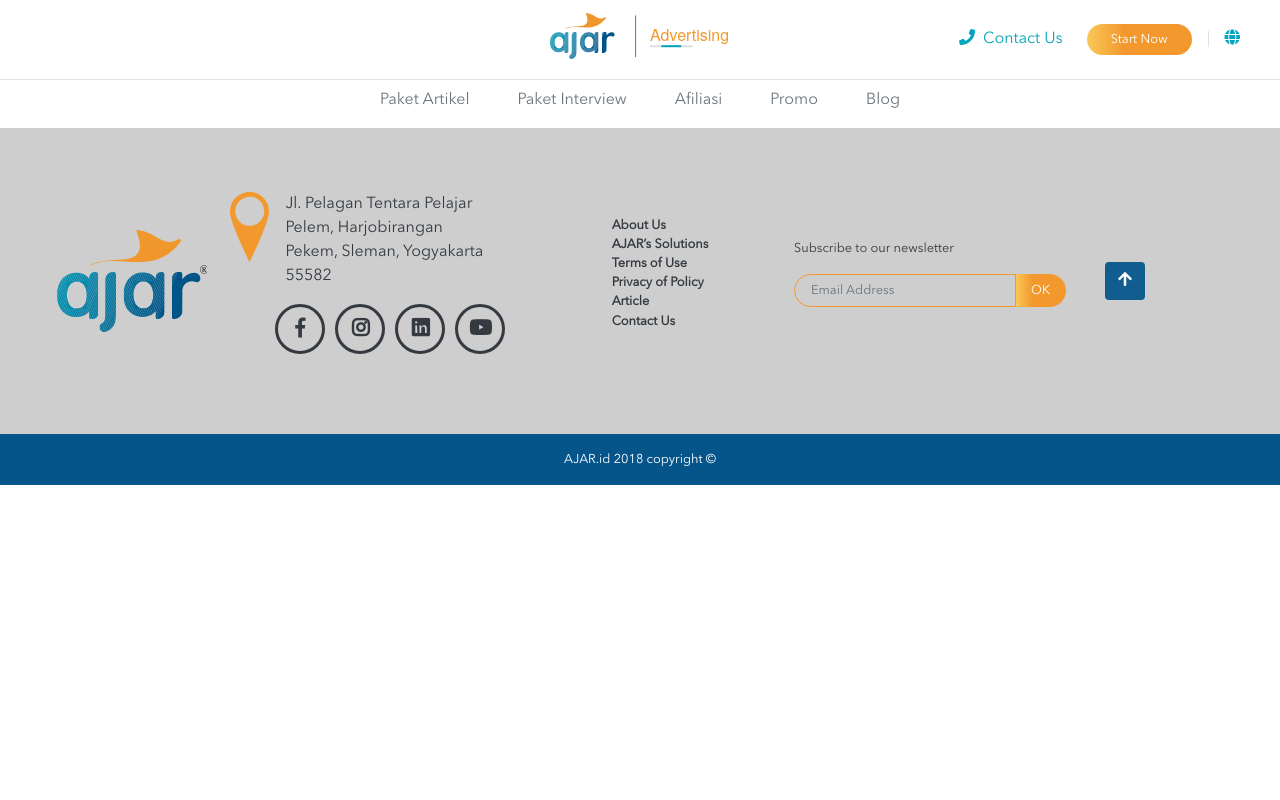
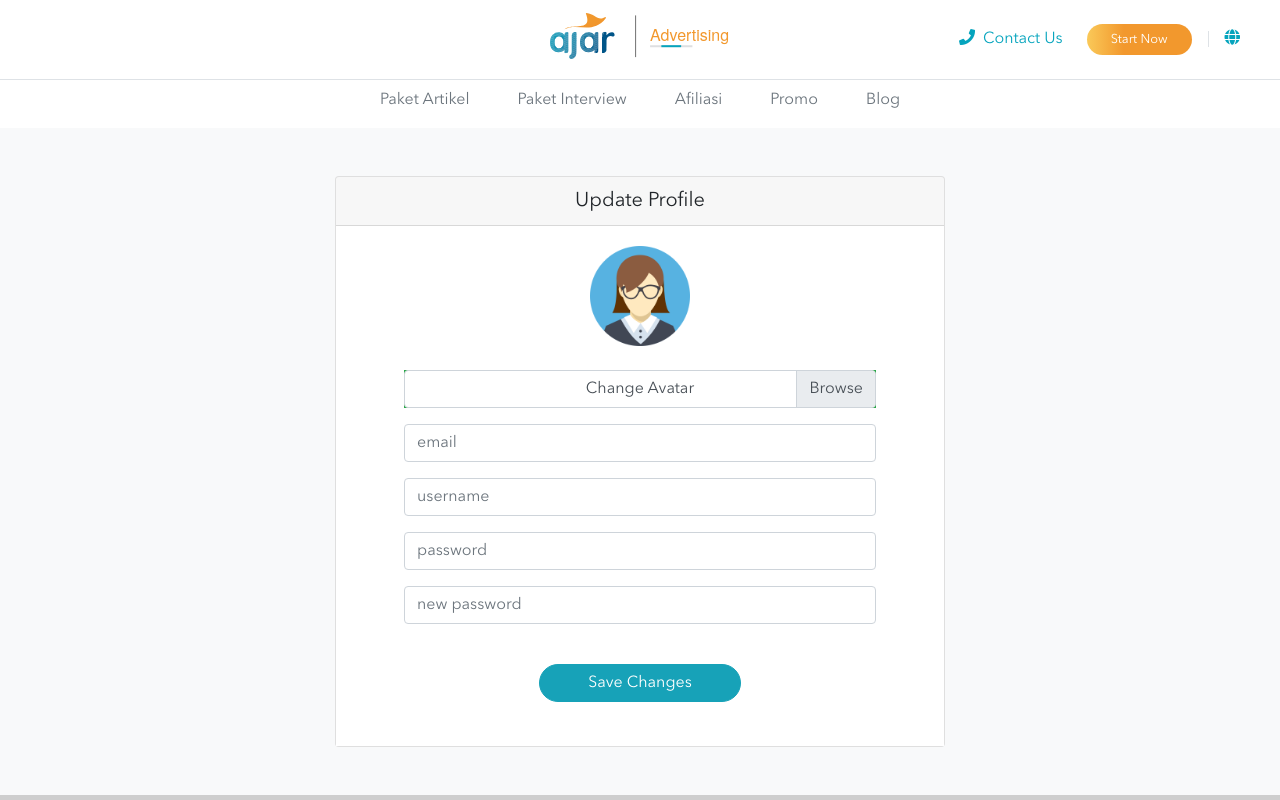
Before and after one commit to masaditya/react-redux-advertising, a React (Create React App) app: page /profile in a window 1280 px wide. Shown: the top 800 px of the page. Built offline with nearby package versions, Linux system fonts and the light colour scheme.

Commit message:
update::profile and sticky navbar

```diff
--- a/src/components/AppRouter/index.jsx
+++ b/src/components/AppRouter/index.jsx
@@ -9,6 +9,7 @@ import { Faq } from '../../container/Faq'
 import { Contact } from '../../container/Contact'
 import Payment from '../../container/Payment'
 import { Dashboard } from '../../container/admin/Dashboard'
+import { Profile } from '../../container/admin/Profile'
 
 export const AppRouter = () => {
     return (
@@ -22,6 +23,7 @@ export const AppRouter = () => {
             <Route path='/contact' component={Contact} />
             <Route path='/payment' component={Payment} />
             <Route path='/dashboard' component={Dashboard} />
+            <Route path='/profile' component={Profile} />
         </div>
     )
 }
--- a/src/components/Banner/index.jsx
+++ b/src/components/Banner/index.jsx
@@ -10,6 +10,5 @@ export const Banner = (props) => {
                 <h4 className="mr-5 mt-4">Eager to learn more about DAN or simply want to say hello? Get in touch and we’ll be happy to answer all your questions.</h4>
             </div>
         </div>
-
     )
 }
--- a/src/components/Header/NavigationComponents.jsx
+++ b/src/components/Header/NavigationComponents.jsx
@@ -1,7 +1,31 @@
 import React from 'react'
 import { Link } from 'react-router-dom'
+import { Component } from 'react'
+import './headerStyle.css'
 
-export const NavigationComponents = () => {
+export default class NavigationComponents extends Component {
+
+    componentDidMount() {
+        window.onscroll = function () { myFunction() };
+
+        var navbar = document.getElementById("myHeader");
+        var sticky = navbar.offsetTop;
+
+        function myFunction() {
+            if (window.pageYOffset >= sticky) {
+                navbar.classList.add("sticky")
+                navbar.classList.add("shadow-sm")
+            } else {
+                navbar.classList.remove("sticky");
+                navbar.classList.remove("shadow-sm")
+            }
+        }
+    }
+
+
+
+    render() {
+
         return (
             <div id="myHeader" className="nav-scroller py-1 mb-2 border-top blog-header border-2">
                 <nav className="nav d-flex justify-content-center ">
@@ -14,3 +38,4 @@ export const NavigationComponents = () => {
             </div>
         )
     }
+}
--- /dev/null
+++ b/src/components/Header/headerStyle.css
@@ -0,0 +1,7 @@
+.sticky {
+    position: fixed;
+    top: 0;
+    width: 100%;
+    z-index: 1000;
+    background-color: #ebebeb;
+}
--- a/src/components/Header/index.jsx
+++ b/src/components/Header/index.jsx
@@ -1,10 +1,12 @@
 import React, { Component } from 'react'
 import { connect } from 'react-redux'
 import HeaderComponent from './HeaderComponent'
-import { NavigationComponents } from './NavigationComponents'
+import NavigationComponents from './NavigationComponents'
 
 export class Header extends Component {
     render() {
+
+        console.log(this.props.location);
         return (
             <div>
                 <HeaderComponent />
--- /dev/null
+++ b/src/container/admin/Profile/index.jsx
@@ -0,0 +1,42 @@
+import React, { Component } from 'react'
+import { connect } from 'react-redux'
+
+export class Profile extends Component {
+    render() {
+        return (
+            <div className="bg-light">
+                <div className="container w-50 py-5">
+                    <div className="card mx-auto">
+                        <h5 className="card-header text-center">Update Profile</h5>
+                        <div className="card-body bg-white text-center">
+                            <img width={100} src={require('../../../assets/img/avatar.png')} alt="profile-image" />
+                            <div className="px-5 my-4">
+                                <div className="custom-file bg-success">
+                                    <input id="image-profile" className=" custom-file-input" type="file" name="image" />
+                                    <label htmlFor="image-profile" className="custom-file-label">Change Avatar</label>
+                                </div>
+                                <div className="form-group">
+                                    <input type="text" className="form-control my-3" name="email" id="email" aria-describedby="helpId" placeholder="email" />
+                                    <input type="text" className="form-control my-3" name="username" id="username" aria-describedby="helpId" placeholder="username" />
+                                    <input type="password" className="form-control my-3" name="password" id="password" aria-describedby="helpId" placeholder="password" />
+                                    <input type="password" className="form-control my-3" name="password" id="confirmPassword" aria-describedby="helpId" placeholder="new password" />
+                                    <button className="mt-4 px-5 btn btn-rounded btn-info">Save Changes</button>
+                                </div>
+                            </div>
+                        </div>
+                    </div>
+                </div>
+            </div>
+        )
+    }
+}
+
+const mapStateToProps = (state) => ({
+
+})
+
+const mapDispatchToProps = {
+
+}
+
+export default connect(mapStateToProps, mapDispatchToProps)(Profile)
```
Lines whose indentation alone changed are shown as unchanged.
